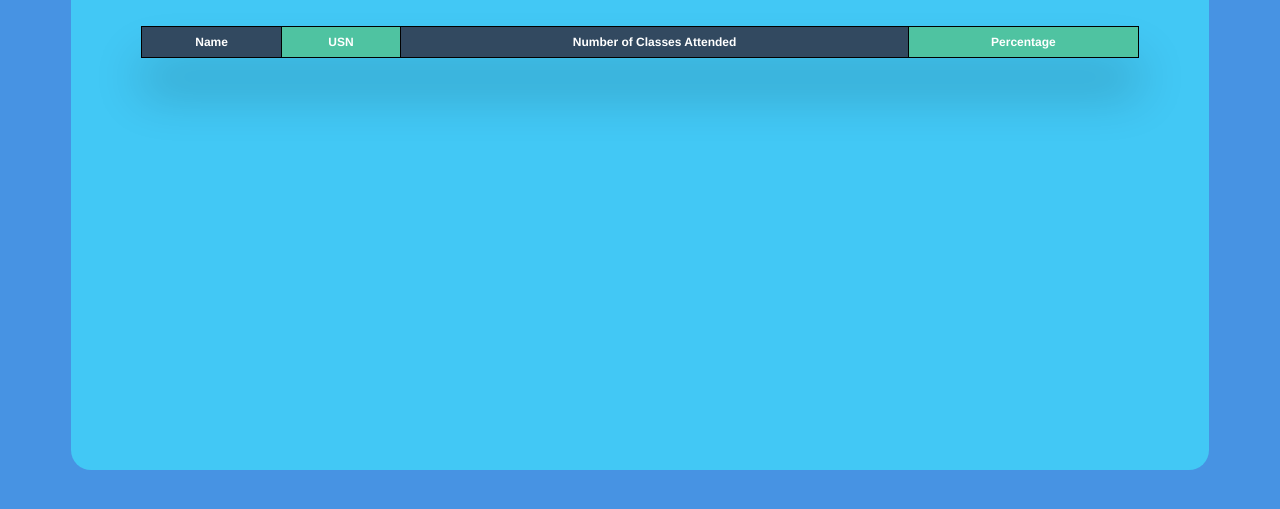
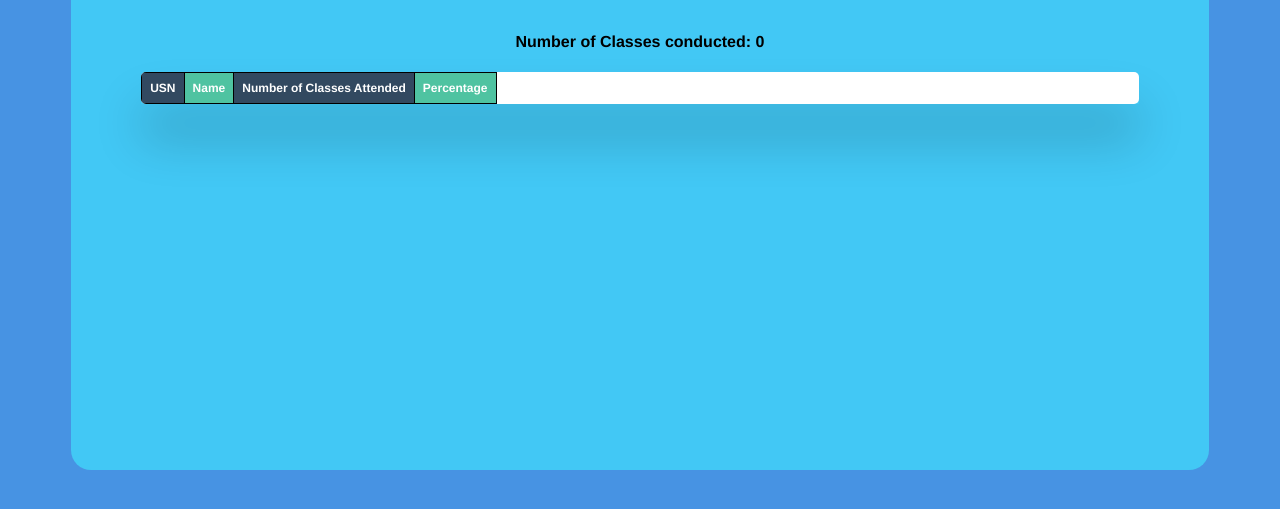
Before and after one commit to JaiIrkal/Smart-Attendance, a Flask app: template Flask Website/templates/teacher.html in a window 1280 px wide. Shown: the part 202-711 px from the top of the page. Run offline with Flask 2, Linux system fonts and the light colour scheme; the template is opened without the code that fills it, so the values that code supplies are empty.

Commit message:
student.html

```diff
--- a/Flask Website/static/css/teacher.css
+++ b/Flask Website/static/css/teacher.css
@@ -72,6 +72,7 @@ h2{
 .table-wrapper{
     margin: 10px 70px 70px;
     box-shadow: 0px 35px 50px rgba( 0, 0, 0, 0.2 );
+    border: 1px black;
 }
 
 .fl-table {
@@ -85,6 +86,9 @@ h2{
     white-space: nowrap;
     background-color: white;
     overflow : auto;
+    display: block;
+    overflow-x: auto;
+    white-space: nowrap;
 }
 
 .fl-table td, .fl-table th {
@@ -179,3 +183,24 @@ overflow:scroll;
         text-align: center;
     }
 }
+
+td:first-child, th:first-child {
+  position:sticky;
+  left:0;
+  z-index:1;
+  background-color: white;
+}
+
+td:last-child, th:last-child{
+position:sticky;
+right:0;
+z-index:1;
+background-color :white;
+}
+
+.tableFixHead th {
+  position: sticky;
+  top: 0;
+  background: #eee;
+  z-index:2
+}
--- a/Flask Website/templates/teacher.html
+++ b/Flask Website/templates/teacher.html
@@ -30,12 +30,13 @@
     </div>
     <div class="main-container">
         <h2 class="title">Attendance in {{ subject }} 5-A</h2>
+        <h4 align="center"> Number of Classes conducted: {{ classes|length }}</h4>
         <div class="table-wrapper">
         <table class = "fl-table">
             <thead>
             <tr>
-                <th>    Name    </th>
-                <th>    USN     </th>
+                <th id="fixed_info">    USN    </th>
+                <th>    Name     </th>
                 {% for date in classes %}
                 {{ increment(counter, 'counter1') }}
                 <th> {{ date }} </th>
@@ -48,14 +49,14 @@
             <tbody>
             <tr>
                 {{ reset(counter, 'counter2')}}
+                <td>{{ stud.get("USN")|upper }}</td>
                 <td>{{ stud.get("Name")|upper }}</td>
-                <td>{{ stud.get("USN")|upper }}</td>
                 {% for att in stud.get(subject + "_attendance") %}
                 {% if att == 1 %}
                 {{ increment(counter, 'counter2') }}
-                <td > Present </td>
+                <td id="cell"> <img src="/static/images/tick.png" alt=""  height= "20%" width="30%" > </td>
                 {% else %}
-                <td > Absent </td>
+                <td > <img src="/static/images/cross.png" alt=""  height= "30%" width="30%" > </td>
                 {% endif %}
                 {% endfor %}
                 {% set percent = counter.counter2/counter.counter1 * 100 %}
```
Also changed, not shown: Pyhton-files/Smart_Attendance/classDetails.py (+6 -12 lines).
